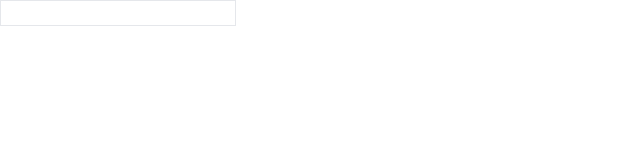
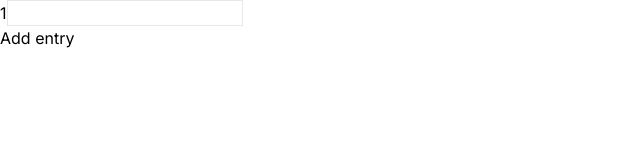
Before and after one commit to e10jon/admire, a Next.js app: page / in a window 1280 px wide. Shown: the top 160 px of the page, without its empty margins (0-640 px from the left). Built offline with nearby package versions, Linux system fonts and the light colour scheme.

Commit message:
multiple

```diff
--- /dev/null
+++ b/app/components/select-list-entry.tsx
@@ -0,0 +1,74 @@
+'use client'
+
+import { ChangeEvent, useEffect, useRef, useState } from 'react'
+import { Combobox } from '@headlessui/react'
+import { Result } from '@/app/server/wikidata-api'
+import debounce from 'lodash/debounce'
+
+export default function SelectListEntry({ position }: { position: number }) {
+  const [person, setPerson] = useState<Result[number] | null>(null)
+  const [query, setQuery] = useState('')
+  const [people, setPeople] = useState<Result | null>(null)
+  const [fetching, setFetching] = useState<boolean>(false)
+
+  const debouncedSetQuery = useRef(
+    debounce<(event: ChangeEvent<HTMLInputElement>) => void>((event) => {
+      setQuery(event.target.value)
+    }, 300)
+  ).current
+
+  useEffect(() => {
+    if (query === '') {
+      setPeople(null)
+      return
+    }
+
+    const path = `/api/people?name=${query}`
+    console.log(`Fetching ${path}`)
+    setFetching(true)
+    fetch(path)
+      .then((res) => res.json() as unknown as { people: Result })
+      .then((res) => {
+        setPeople(res.people)
+      })
+      .finally(() => {
+        setFetching(false)
+      })
+  }, [query])
+
+  return (
+    <div>
+      <span>{position}</span>
+
+      {person ? (
+        <span>
+          Selected {person.name}{' '}
+          <button type='button' onClick={() => setPerson(null)}>
+            Remove
+          </button>
+        </span>
+      ) : (
+        <Combobox value={person} onChange={setPerson}>
+          <Combobox.Input onChange={debouncedSetQuery} className='border' />
+          {fetching && 'Fetching...'}
+
+          <Combobox.Options>
+            {(() => {
+              if (people === null) return
+
+              if (people.length > 0)
+                return people.map((person) => (
+                  <Combobox.Option key={person.id} value={person} className='border'>
+                    <span>{person.name} </span>
+                    <span className='text-sm text-slate-500'>{person.description}</span>
+                  </Combobox.Option>
+                ))
+
+              return <div>No results!</div>
+            })()}
+          </Combobox.Options>
+        </Combobox>
+      )}
+    </div>
+  )
+}
--- a/app/page.tsx
+++ b/app/page.tsx
@@ -1,58 +1,33 @@
 'use client'
 
-import { ChangeEvent, useEffect, useRef, useState } from 'react'
-import { Combobox } from '@headlessui/react'
-import { Result } from '@/app/server/wikidata-api'
-import debounce from 'lodash/debounce'
+import SelectListEntry from './components/select-list-entry'
+import times from 'lodash/times'
+import { useState } from 'react'
 
 export default function Home() {
-  const [person, setPerson] = useState<Result[number] | null>(null)
-  const [query, setQuery] = useState('')
-  const [people, setPeople] = useState<Result | null>(null)
-  const [fetching, setFetching] = useState<boolean>(false)
-
-  const debouncedSetQuery = useRef(
-    debounce<(event: ChangeEvent<HTMLInputElement>) => void>((event) => {
-      setQuery(event.target.value)
-    }, 300)
-  ).current
-
-  useEffect(() => {
-    const path = `/api/people?name=${query}`
-    console.log(`Fetching ${path}`)
-    setFetching(true)
-    fetch(path)
-      .then((res) => res.json() as unknown as { people: Result })
-      .then((res) => {
-        setPeople(res.people)
-      })
-      .finally(() => {
-        setFetching(false)
-      })
-  }, [query])
+  const [numEntries, setNumEntries] = useState(1)
 
   return (
-    <div>
-      <Combobox value={person} onChange={setPerson}>
-        <Combobox.Input onChange={debouncedSetQuery} className='border' />
-        <Combobox.Options>
-          {(() => {
-            if (people === null) return
-            if (people.length > 0)
-              return people.map((person) => (
-                <Combobox.Option key={person.id} value={person} className='border'>
-                  <span>{person.name} </span>
-                  <span className='text-sm text-slate-500'>{person.description}</span>
-                </Combobox.Option>
-              ))
-            return <div>No results!</div>
-          })()}
-        </Combobox.Options>
-      </Combobox>
+    <>
+      <div>
+        {times(numEntries).map((_, index) => (
+          <SelectListEntry key={index} position={index + 1} />
+        ))}
+      </div>
 
-      {fetching && 'Fetching...'}
+      <div>
+        {numEntries <= 20 && (
+          <button type='button' onClick={() => setNumEntries(numEntries + 1)}>
+            Add entry
+          </button>
+        )}
 
-      {person && `Selected ${person.name}`}
-    </div>
+        {numEntries > 1 && (
+          <button type='button' onClick={() => setNumEntries(numEntries - 1)}>
+            Remove entry
+          </button>
+        )}
+      </div>
+    </>
   )
 }
```
